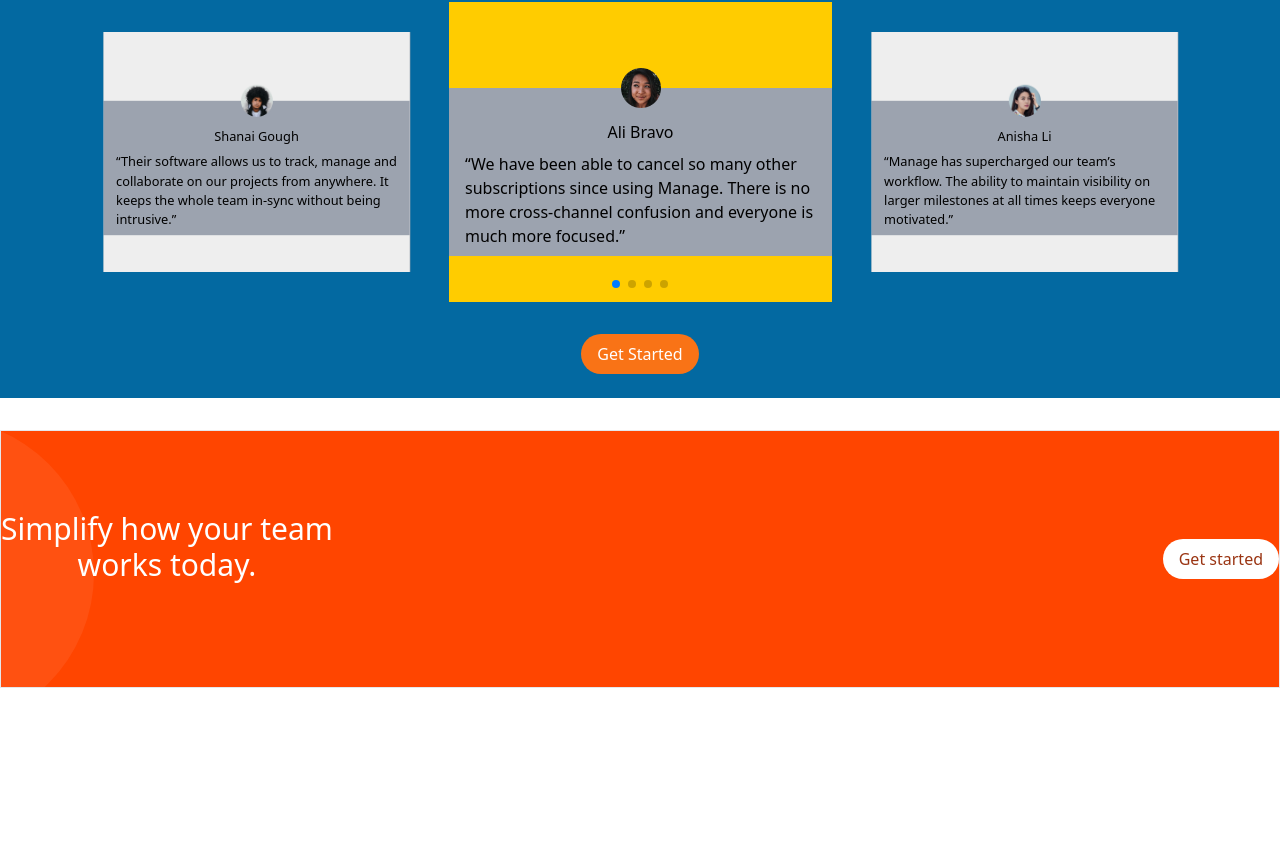
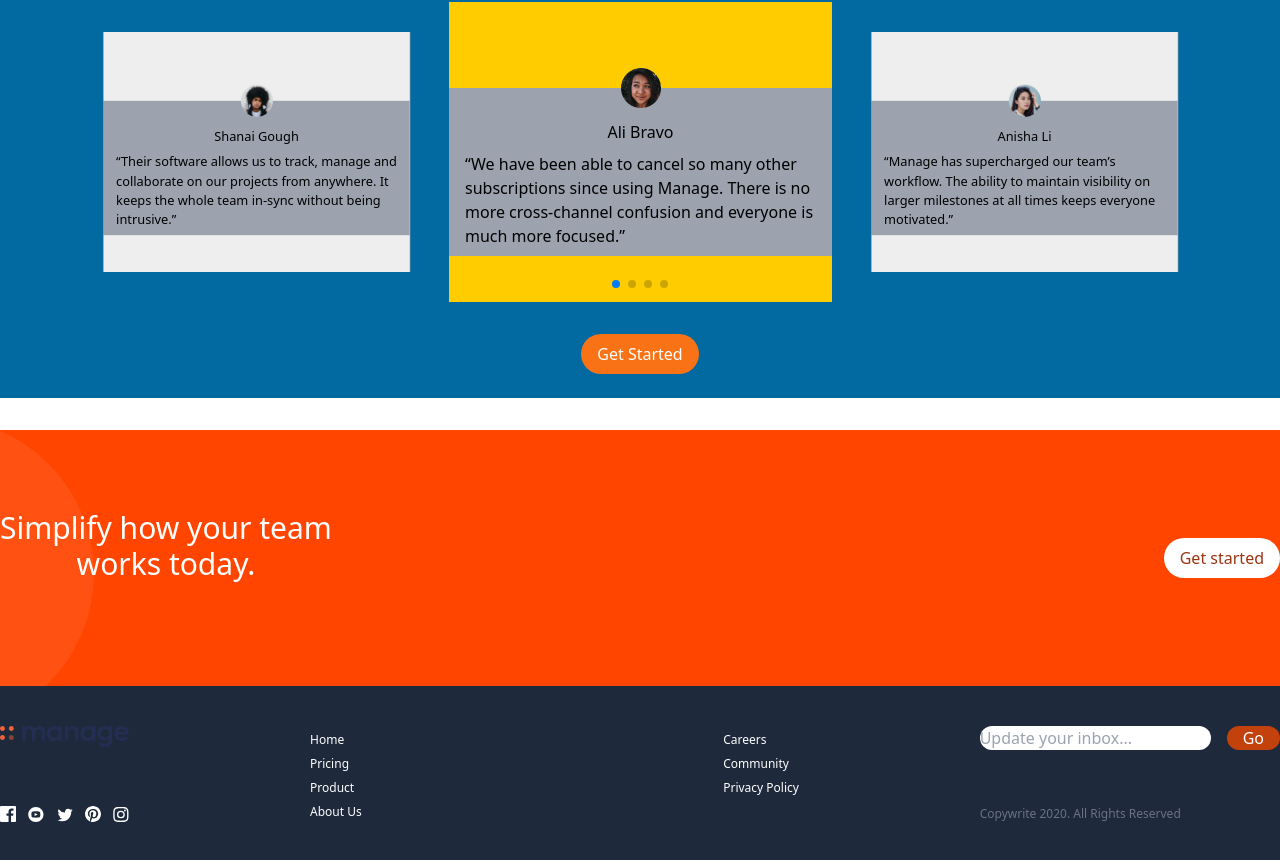
Before and after one commit to tsxepo-web/manage-landing-page, an Angular app: page / in a window 1280 px wide. Shown: the part 951-1811 px from the top of the page. Before the commit the page ends 1639 px from the top, so only its background shows below. Built offline with nearby package versions, Linux system fonts and the light colour scheme.

Commit message:
Updated footer component

```diff
--- a/src/app/Components/call-to-action/call-to-action.component.html
+++ b/src/app/Components/call-to-action/call-to-action.component.html
@@ -1,6 +1,6 @@
 <div class="cta">
   <div
-    class="container mx-auto py-20 flex flex-col sm:flex sm:justify-between sm:flex-row sm:items-center border"
+    class="container mx-auto py-20 flex flex-col sm:flex sm:justify-between sm:flex-row sm:items-center"
   >
     <h2 class="text-3xl text-center text-white pb-6">
       Simplify how your team <br />
--- /dev/null
+++ b/src/app/Components/footer/footer.component.html
@@ -0,0 +1,111 @@
+<footer class="bg-slate-800 py-10">
+  <div
+    class="flex flex-col container mx-auto w-4/5 sm:flex-row sm:justify-between sm:w-full"
+  >
+    <div class="order-3 flex flex-col py-9 sm:order-1 sm:p-0">
+      <div class="order-2 flex justify-center w-full py-6 sm:p-0">
+        <img class="" src="../../../assets/images/logo.svg" alt="" />
+      </div>
+      <div
+        class="flex justify-between order-1 sm:order-2 sm:h-full sm:items-end"
+      >
+        <a class="" href="./"
+          ><img
+            class="hover:bg-orange-700 w-4"
+            src="../../../assets/images/icon-facebook.svg"
+            alt=""
+        /></a>
+        <a class="" href="./"
+          ><img
+            class="hover:bg-orange-700 w-4"
+            src="../../../assets/images/icon-youtube.svg"
+            alt=""
+        /></a>
+        <a class="" href="./"
+          ><img
+            class="hover:bg-orange-700 w-4"
+            src="../../../assets/images/icon-twitter.svg"
+            alt=""
+        /></a>
+        <a class="" href="./"
+          ><img
+            class="hover:bg-orange-700 w-4"
+            src="../../../assets/images/icon-pinterest.svg"
+            alt=""
+        /></a>
+        <a class="" href="./"
+          ><img
+            class="hover:bg-orange-700 w-4"
+            src="../../../assets/images/icon-instagram.svg"
+            alt=""
+        /></a>
+      </div>
+    </div>
+
+    <div
+      class="order-2 flex justify-between container mx-auto w-3/4 sm:justify-around"
+    >
+      <ul class="">
+        <li>
+          <a class="text-white hover:text-orange-700 text-xs" href="./">Home</a>
+        </li>
+        <li>
+          <a class="text-white hover:text-orange-700 text-xs" href="./"
+            >Pricing</a
+          >
+        </li>
+        <li>
+          <a class="text-white hover:text-orange-700 text-xs" href="./"
+            >Product</a
+          >
+        </li>
+        <li>
+          <a class="text-white hover:text-orange-700 text-xs" href="./"
+            >About Us</a
+          >
+        </li>
+      </ul>
+      <ul>
+        <li>
+          <a class="text-white hover:text-orange-700 text-xs" href="./"
+            >Careers</a
+          >
+        </li>
+        <li>
+          <a class="text-white hover:text-orange-700 text-xs" href="./"
+            >Community</a
+          >
+        </li>
+        <li>
+          <a class="text-white hover:text-orange-700 text-xs" href="./"
+            >Privacy Policy</a
+          >
+        </li>
+      </ul>
+    </div>
+
+    <div class="order-1 sm:order-3 sm:flex sm:flex-col">
+      <div class="" [formGroup]="profileForm">
+        <div class="flex">
+          <input
+            class="rounded-full mr-4 text-orange-700"
+            type="email"
+            placeholder="Update your inbox..."
+            formControlName="email"
+          />
+          <button class="bg-orange-700 text-white px-4 rounded-full">Go</button>
+        </div>
+        <p class="text-orange-700" *ngIf="profileForm.get('email')?.errors">
+          please enter a valid email
+        </p>
+      </div>
+      <div
+        class="relative top-64 left-1/2 transform -translate-x-1/2 -translate-y-1/2 sm:static sm:translate-x-0 sm:translate-y-0 sm:text-xs sm:flex sm:h-full sm:items-end"
+      >
+        <p class="text-center text-gray-500 sm:">
+          Copywrite 2020. All Rights Reserved
+        </p>
+      </div>
+    </div>
+  </div>
+</footer>
--- /dev/null
+++ b/src/app/Components/footer/footer.component.ts
@@ -0,0 +1,17 @@
+import { Component } from '@angular/core';
+import { FormBuilder, FormGroup, Validators } from '@angular/forms';
+
+@Component({
+  selector: 'app-footer',
+  templateUrl: './footer.component.html',
+  styleUrl: './footer.component.css',
+})
+export class FooterComponent {
+  emailForm!: FormGroup;
+
+  constructor(private fb: FormBuilder) {}
+
+  profileForm = this.fb.group({
+    email: ['', Validators.email],
+  });
+}
--- a/src/app/app.component.html
+++ b/src/app/app.component.html
@@ -3,3 +3,4 @@
 <app-main />
 <app-carousel />
 <app-call-to-action />
+<app-footer />
--- a/src/app/app.module.ts
+++ b/src/app/app.module.ts
@@ -10,6 +10,7 @@ import { HeroSectionComponent } from './Components/hero-section/hero-section.com
 import { MainComponent } from './Components/main/main.component';
 import { CarouselComponent } from './Components/carousel/carousel.component';
 import { CallToActionComponent } from './Components/call-to-action/call-to-action.component';
+import { FooterComponent } from './Components/footer/footer.component';
 
 register();
 
@@ -21,6 +22,7 @@ register();
     MainComponent,
     CarouselComponent,
     CallToActionComponent,
+    FooterComponent,
   ],
   imports: [BrowserModule, AppRoutingModule, ReactiveFormsModule],
   providers: [],
```
Also changed, not shown: src/app/Components/footer/footer.component.css (added), 1 other file (tests, documents, lock files or other folders).
